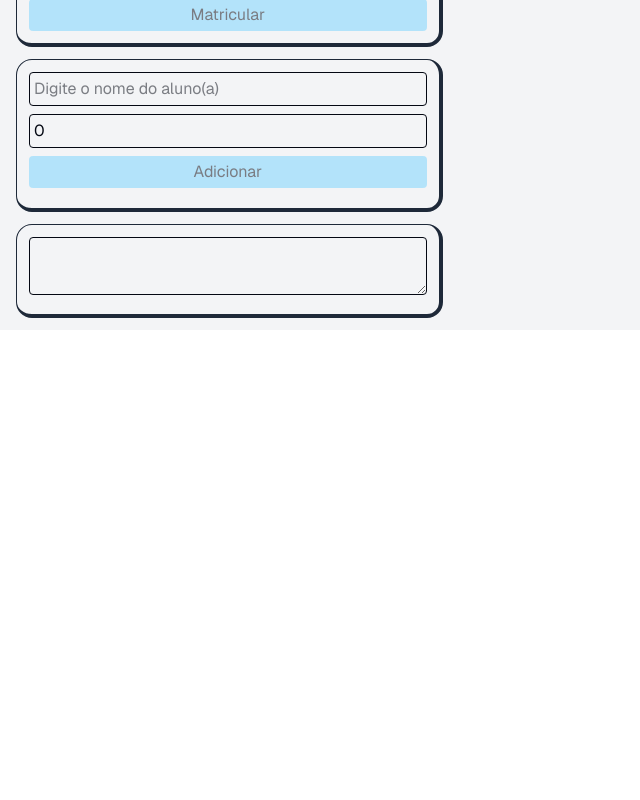
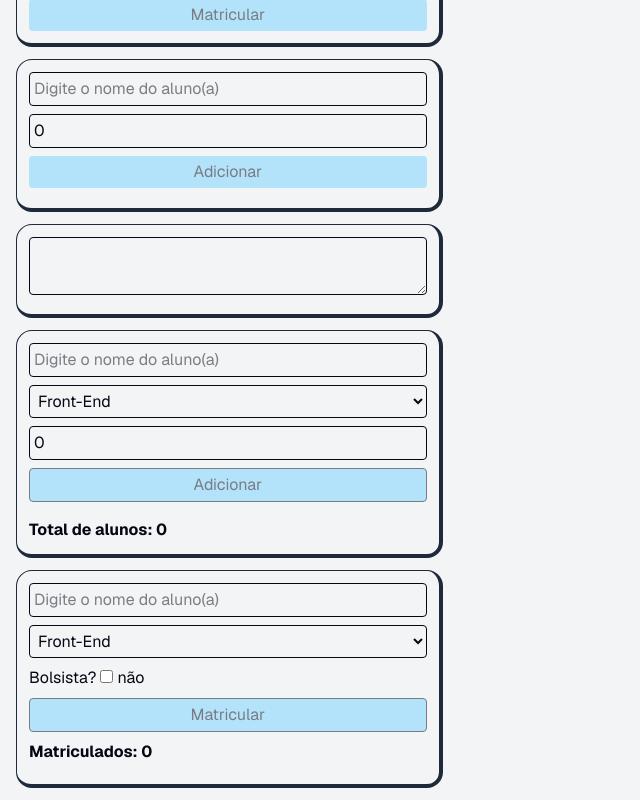
Before and after one commit to ThaisRes/exercicios-React, a Next.js app: page /lista10 in a window 1280 px wide. Shown: the part 675-1475 px from the top of the page, without its empty margins (0-640 px from the left). Before the commit the page ends 1005 px from the top, so only its background shows below. Built offline with nearby package versions, Linux system fonts and the light colour scheme.

Commit message:
feat: finish list10

```diff
--- a/app/lista10/components/MatriculaCompleta.tsx
+++ b/app/lista10/components/MatriculaCompleta.tsx
@@ -1,9 +1,55 @@
 'use client'
 
+import { useState } from "react"
+
 export default function MatriculaCompleta(){
+  const [form, setForm] = useState<{nome:string, curso:string, nota:number}>({nome:"", curso:"Front-End", nota:0});
+  const [turma, setTurma] = useState<{nome:string, curso:string, nota:number}[]>([]);
+  const [erro, setErro] = useState<string>("");
+
+  function enviar(e:React.SubmitEvent){
+    e.preventDefault();
+    if(form.nome.trim() === ""){ setErro("Nome Obrigatório"); return };
+    setErro("");
+    setTurma([...turma, { nome:form.nome, curso:form.curso, nota:form.nota}])
+    setForm({nome:"", curso:"Front-End", nota:0})
+  }
 
   return(
-    <div>
+    <div className="flex flex-col gap-2 w-full">
+      <form onSubmit={enviar} className="flex flex-col gap-2">
+        <input type="text" name="nome" value={form.nome}
+          onChange={(e:React.ChangeEvent<HTMLInputElement>)=>setForm({...form, nome:e.target.value})}
+          placeholder="Digite o nome do aluno(a)"
+          className="border rounded p-1"
+        />
+        {erro && <small className="text-red-800">{erro}</small>}
+
+        <select name="curso" value={form.curso}
+          onChange={(e:React.ChangeEvent<HTMLSelectElement>)=>setForm({...form, curso:e.target.value})}
+          className="border rounded p-1"
+        >
+          <option value="Front-End">Front-End</option>
+          <option value="Back-End">Back-End</option>
+          <option value="Design">Design</option>
+          <option value="Mobile">Mobile</option>
+          <option value="Dados">Dados</option>
+        </select>
+
+        <input type="number" name="nota" value={form.nota}
+          onChange={(e:React.ChangeEvent<HTMLInputElement>)=>setForm({...form, nota:Number(e.target.value)})}
+          placeholder="Digite a nota"
+          className="border rounded p-1"
+        />
+
+        <button type="submit" disabled={form.nome === ""}
+          className="border bg-sky-300 rounded p-1 disabled:opacity-50"
+        >
+          Adicionar
+        </button>
+        <ul>{turma.map((aluno,i)=><li key={i}>{aluno.nome} - {aluno.curso} - {aluno.nota}</li>)}</ul>
+        <b>Total de alunos: {turma.length}</b>
+      </form>
 
     </div>
   )
--- /dev/null
+++ b/app/lista10/components/MiniCadastro.tsx
@@ -0,0 +1,59 @@
+'use client'
+
+import { useState } from "react";
+
+export default function(){
+      const [form, setForm] = useState<{nome:string, curso:string, bolsista:boolean}>({nome:"", curso:"Front-End", bolsista: false});
+      const [turma, setTurma] = useState<{nome:string, curso:string, bolsista:boolean}[]>([]);
+      const [erro, setErro] = useState<string>("");
+
+      function enviar(e:React.SubmitEvent){
+        e.preventDefault();
+        if(form.nome.trim() === ""){ setErro("Nome Obrigatório"); return };
+        setErro("");
+        setTurma([...turma, { nome:form.nome, curso:form.curso, bolsista:form.bolsista}])
+        setForm({nome:"", curso:"Front-End", bolsista:false})
+      }
+
+    return(
+        <div className="flex flex-col gap-2 w-full">
+            <form onSubmit={enviar} className="flex flex-col gap-2">
+                <input type="text" name="nome" value={form.nome}
+                        onChange={(e: React.ChangeEvent<HTMLInputElement>) => setForm({...form, nome:e.target.value})}
+                        placeholder="Digite o nome do aluno(a)" className="border rounded p-1"
+                />
+                {erro && <small className="text-red-800">{erro}</small>}
+
+                <select name="curso" value={form.curso}
+                    onChange={(e:React.ChangeEvent<HTMLSelectElement>)=>setForm({...form, curso:e.target.value})}
+                    className="border rounded p-1"
+                >
+                    <option value="Front-End">Front-End</option>
+                    <option value="Back-End">Back-End</option>
+                    <option value="Design">Design</option>
+                    <option value="Mobile">Mobile</option>
+                    <option value="Dados">Dados</option>
+                </select>
+
+                <label>
+                    <span>Bolsista? </span>
+                    <input type="checkbox" checked={form.bolsista}
+                        onChange={(e:React.ChangeEvent<HTMLInputElement>)=>setForm({...form, bolsista:e.target.checked})}
+                    />
+                    {form.bolsista ? " sim" : " não"}
+                </label>
+
+                <button type="submit" disabled={form.nome === ""}
+                    className="border bg-sky-300 rounded p-1 disabled:opacity-50"
+                >
+                    Matricular
+                </button>
+
+                <b>Matriculados: {turma.length}</b>
+                <ul>{turma.map((aluno, i)=><li key={i}>{aluno.nome} - {aluno.curso} {aluno.bolsista && "⭐"} </li>)}</ul>
+            </form>
+        </div>
+    )
+}
+
+//nome, curso, bolsista,  n de matriculados
--- a/app/lista10/page.tsx
+++ b/app/lista10/page.tsx
@@ -1,7 +1,10 @@
 import Card from "../components/Card";
 import MAIN from "../components/MAIN";
+import Matricula from "../lista09/components/Matricula";
 import DoisInputs from "./components/DoisInputs";
 import InputControlado from "./components/InputControlado";
+import MatriculaCompleta from "./components/MatriculaCompleta";
+import MiniCadastro from "./components/MiniCadastro";
 import MostrarAoEnviar from "./components/MostrarAoEnviar";
 import ObjetoNoEstado from "./components/ObjetoNoEstado";
 import Observacao from "./components/Observacao";
@@ -16,6 +19,8 @@ export default function Home() {
       <Card> <MostrarAoEnviar /> </Card>
       <Card> <Turma /> </Card>
       <Card> <Observacao /> </Card>
+      <Card> <MatriculaCompleta /> </Card>
+      <Card> <MiniCadastro /> </Card>
     </MAIN>
   );
 }
```
